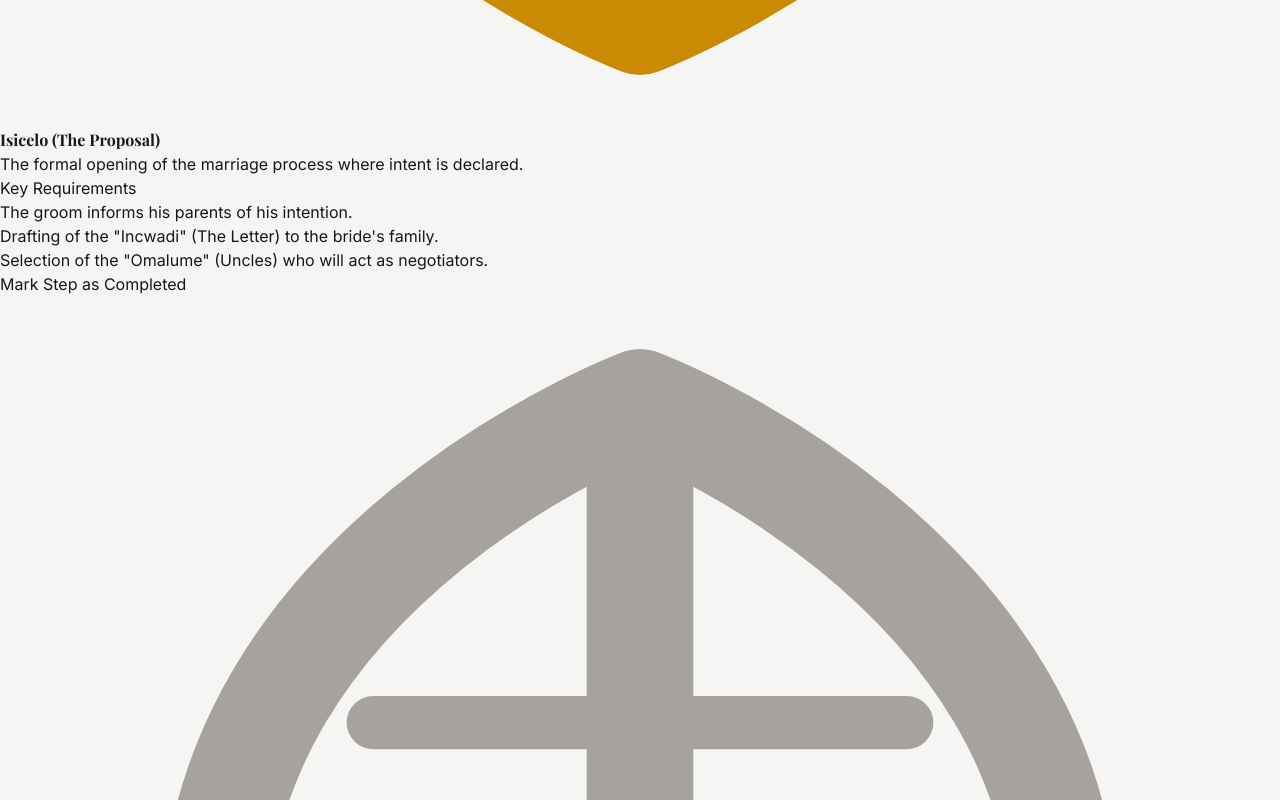
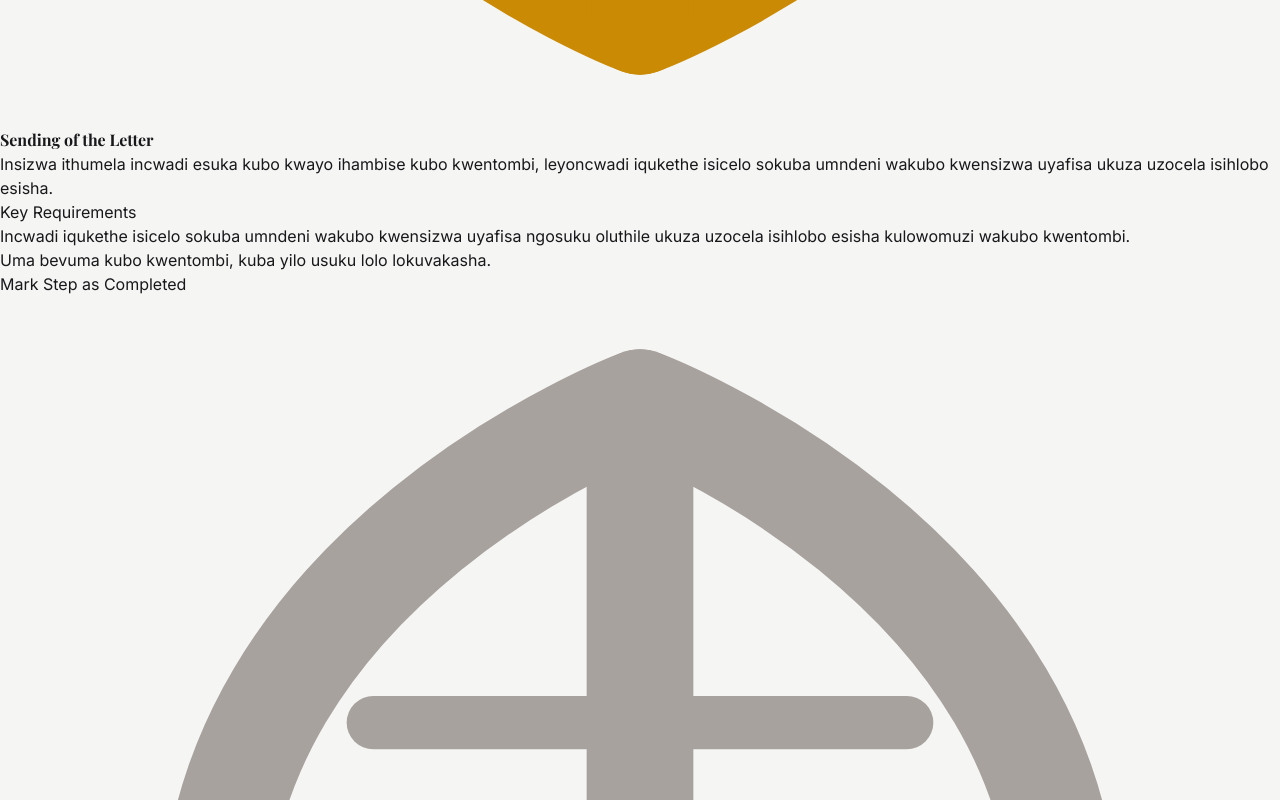
Before and after one commit to AndileDimba/Lobola-Guide-UI, a React (Vite) app: page / in a window 1280 px wide. Shown: the part 2480-3280 px from the top of the page. Built offline with nearby package versions, Linux system fonts and the light colour scheme.

Commit message:
I added more details but in Zulu, I will change it later to english, so then I will use Google Translate API for other native languages

```diff
--- a/src/data/zulu.ts
+++ b/src/data/zulu.ts
@@ -14,58 +14,100 @@ export const zuluData: NationData = {
   },
   steps: [
     {
-      id: "isicelo",
-      title: "Isicelo (The Proposal)",
+      id: "sending_of_the_letter",
+      title: "Sending of the Letter",
       description:
-        "The formal opening of the marriage process where intent is declared.",
+        "Insizwa ithumela incwadi esuka kubo kwayo ihambise kubo kwentombi, leyoncwadi iqukethe isicelo sokuba umndeni wakubo kwensizwa uyafisa ukuza uzocela isihlobo esisha.",
       details: [
-        "The groom informs his parents of his intention.",
-        'Drafting of the "Incwadi" (The Letter) to the bride\'s family.',
-        'Selection of the "Omalume" (Uncles) who will act as negotiators.',
+        "Incwadi iqukethe isicelo sokuba umndeni wakubo kwensizwa uyafisa ngosuku oluthile ukuza uzocela isihlobo esisha kulowomuzi wakubo kwentombi.",
+        "Uma bevuma kubo kwentombi, kuba yilo usuku lolo lokuvakasha.",
       ],
     },
     {
-      id: "imvula-mlomo",
-      title: "Imvula Mlomo",
+      id: "choosing_negotiators",
+      title: "Choosing Negotiators (Uncles)",
       description:
-        'The "mouth opener" meeting to establish a relationship between families.',
+        "Ngaphambi kokuthi kuhanjiwe, kukhethwa abakhongi abazoya ukuyocela isihlobo esihle, kuhlanganisa umkhongi omkhulu, umkhongi omncane (omphelezeli), intokazi eyodwa noma ezimbili, kanye nonobhala.",
       details: [
-        "Payment of the initial fee to start talks.",
-        "Formal introduction of the two families.",
-        "Setting the date for the main negotiations.",
+        "Umkhongi omkhulu, umkhongi omncane (omphelezeli) bakhethwa.",
+        "Intokazi eyodwa noma ezimbili zikhethwa ukuze ziphethe izipho zikamakoti.",
+        "Unobhala ubhala konke okwenzekayo kulosuku.",
       ],
     },
     {
-      id: "lobolo-negotiations",
-      title: "Ukukhetha Izinkomo",
+      id: "negotiations_day_umcelo",
+      title: "Negotiations Day (Umcelo)",
       description:
-        "The core negotiation of the bride price and traditional gifts.",
+        "Ngosuku olubekiwe, abakhongi bayavuka ekuseni baya esangweni lakubo kwentombi, babize izithakazelo, bese beqala izinkulumo zokucela isihlobo.",
       details: [
-        "Discussion of the number of cows (or monetary value).",
-        'Agreement on "Imvulamlomo" and other specific gifts.',
-        "Finalizing the payment terms and schedule.",
+        'Bafika esangweni, babize izithakazelo zabo, bethi "sikhulekile ekhaya kwanozibanibani asizile ngempi sizocela isihlobo esihle".',
+        "Kujwayelekile ukuthi banganakwa isikhathi eside kuze kube bavulelwa esangweni.",
+        "Kuthunyelwa ingane ivule isango bese ihlala noma ilale phambi kwalo.",
+        "Abakhongi bakhipha izipho noma imali ukuze ingane ivulele indlela.",
+        "Babuza ukuthi balethwa yini, ubaba kamakoti uthule kuze kukhishwe imvulamlomo (izipho).",
+        "Bamemeza ngezinkomo ezithile nezithile, bachaza uhlobo lwezinkomo.",
+        "Kukhulunywa ngezinkomo zamalobolo, amanani azo, nezibizo zikamama nesikababa.",
+        "Umkhosi uqeda usuku, umakoti engena ehamba nezinye izintombi embozile, abakubo kwensizwa bamkhethe phakathi kwezinye izintombi.",
+        "Kucelwa incwadi yezibizo noma kuvunyelwane ukuthi kuzoqalwa ngezibizo noma kuqalwe ngamalobolo.",
       ],
     },
     {
-      id: "umembeso",
-      title: "uMembeso",
+      id: "gifting_of_bride_family_umembeso",
+      title: "Gifting of Bride Family (Umembeso)",
       description:
-        "The groom's family brings gifts to thank the bride's family.",
+        "Okulandelayo kube ngoshukela (ezinye izindawo zibiza ngezikhwehlela), abanye bakuhlanganisa nomembeso noma ngezibizo.",
       details: [
-        "Gifts for the bride's parents, grandparents, and siblings.",
-        "Traditional singing and dancing (Ukusina).",
-        "Formal welcoming of the groom's family.",
+        "Umama kamkhwenyana uletha umbondo wezipho nezimpahla ezibhalwe encwadini yezibizo.",
+        "Kukhona nembuzi ebizwa ngobikibiki.",
+        "Abanye bahlaba imbuzi behlabela umkhwenyana ukuze adle kulomuzi uma engenile.",
+        "Umkhwenyana uhamba nezinsizwa aye kubo kamakoti, bangena emuva komama abeletha izibizo.",
+        "Umkhwenyana akadli imbuzi engakanikwa.",
+        "Kuhlanganiswa nomemulo lapho intombi ikhuliswe khona, iyosina esigcawini ngomkhonto owulandwa kwensizwa.",
+        "Umemulo unesigcawu, isikhathi siyahlukahluka ngezigodi.",
+        "Kuyabuyelwa ekhaya lapho intombi ikhehlwa khona endlini ifakwe insoyi noma inkehli ekhanda.",
+        "Umkhehlo wenziwa ngembuzi.",
       ],
     },
     {
-      id: "umabo",
-      title: "uMabo (Traditional Wedding)",
+      id: "ukubonwa_kwezinkomo",
+      title:
+        "Ukubonwa Kwezinkomo (Bride Family Going to See Cows at Groom's Home)",
       description:
-        "The final ceremony where the bride is integrated into the groom's family.",
+        "Emuva kwalomcimbi, abakwamakoti bafuna ukuqala ngezinkomo noma ngezibizo, kuvunyelwane ngezinkomo zamalobolo, amanani, nezinsuku zokuhanjiswa.",
       details: [
-        "The bride brings gifts to the groom's family.",
-        "Slaughtering of a cow to signify the union.",
-        "The bride receives a new name from her in-laws.",
+        "Abakwamakoti babizwa bezobona izinkomo zamalobolo.",
+        "Kukhishwa usuku lokuthi izinkomo zizohanjiswa nini kubo kamakoti.",
+      ],
+    },
+    {
+      id: "makoti_delivers_gift_umbondo",
+      title: "Makoti Delivers Gift (Umbondo)",
+      description:
+        "Ngemva kokuhanjiswa kwezinkomo, umakoti uhamba nezintombi ezimbozile ukuhambisa umbondo noma ingqibamasondo kubo kamkhwenyana.",
+      details: [
+        "Umbondo uhanjiswa ebusuku, kuvame ukuhambisana nomshado.",
+        "Umbondo uqukethe ukudla okuningi nezinto ezibalulekile.",
+      ],
+    },
+    {
+      id: "wedding_day_umabo_umshado",
+      title: "Wedding Day (Umabo/Umshado)",
+      description:
+        "Kukhishwa usuku lomshado, umakoti nozakwabo bahamba nomkhosi, kwenziwa imicimbi yesiko, kuhlanganisa ukucula, ukudansa, nokuvuma umthetho womshado.",
+      details: [
+        "Kukhishwa usuku kubo kamakoti ukuthi ngosuku oluthile sizonilethela intombi eseniyilobolile naqeda ukuzofeza noma ukuzoqedela ubuhlobo obuhle obakhiwayo.",
+        "Kuvunyelwane bese kubo kamakoti kuphume umthimba okungabantu abahamba ezintathakusa kanye nomakoti.",
+        'Umthimba ufika kusalelwe kubo kamkhwenyana, bangene nomakoti kukhuzwe umntwana kuthiwa "uphi umntwana".',
+        "Abantu bomthimba bagijima beshaya izindlu.",
+        "Kwenziwa usiko lwakhona, bese bephuma bekhonjiswa isihlahla ngaphandle komuzi, lapho bezohlalakhona usuku lonke nomakoti aze avunule.",
+        "Umakoti uya esigcawini esikhonjwe abakwamkhwenyana, lapho ezosina khona.",
+        "Kufike amabutho endawo azodabula isigcawu ephethe amahawu ekhuza izaga.",
+        'Iphoyisa lenkosi libuza ukuthi "Makoti (amubize ngegama lakhe) uyabuza umthetho x3, uyamuthanda na umkhwenyana (amubize ngegama nesibongo)?"',
+        "Umakoti eqamba icule acule asine aze afike ephoyiseni alinike icansi, eliphethe okukhombisa ukuvuma ukuthi uyamthanda.",
+        "Ngaphambi kokuthi kuze kuyiwe esigcawini, ekuseni kuhlatshwe inkomo kubo kamkhwenyana.",
+        "Umakoti uyangena esibayeni azobhobosa isisu senkomo, kwenziwe nolunye usiko kanjalo kanjalo.",
+        "Uma sekubuyiwe esigcawini, umakoti uyaba (umabo), aphe izipho okuyizingubo, amacansi, amaphinifa, nayo yonke into enikazi abantu basemzini.",
+        "Lokhu kwenzelwa esibayeni, bese emuva kwalokho umshado usuphelele, sekuyadliwa bayaphuza abaphuzayo kuze kuphele usuku.",
       ],
     },
   ],
```
